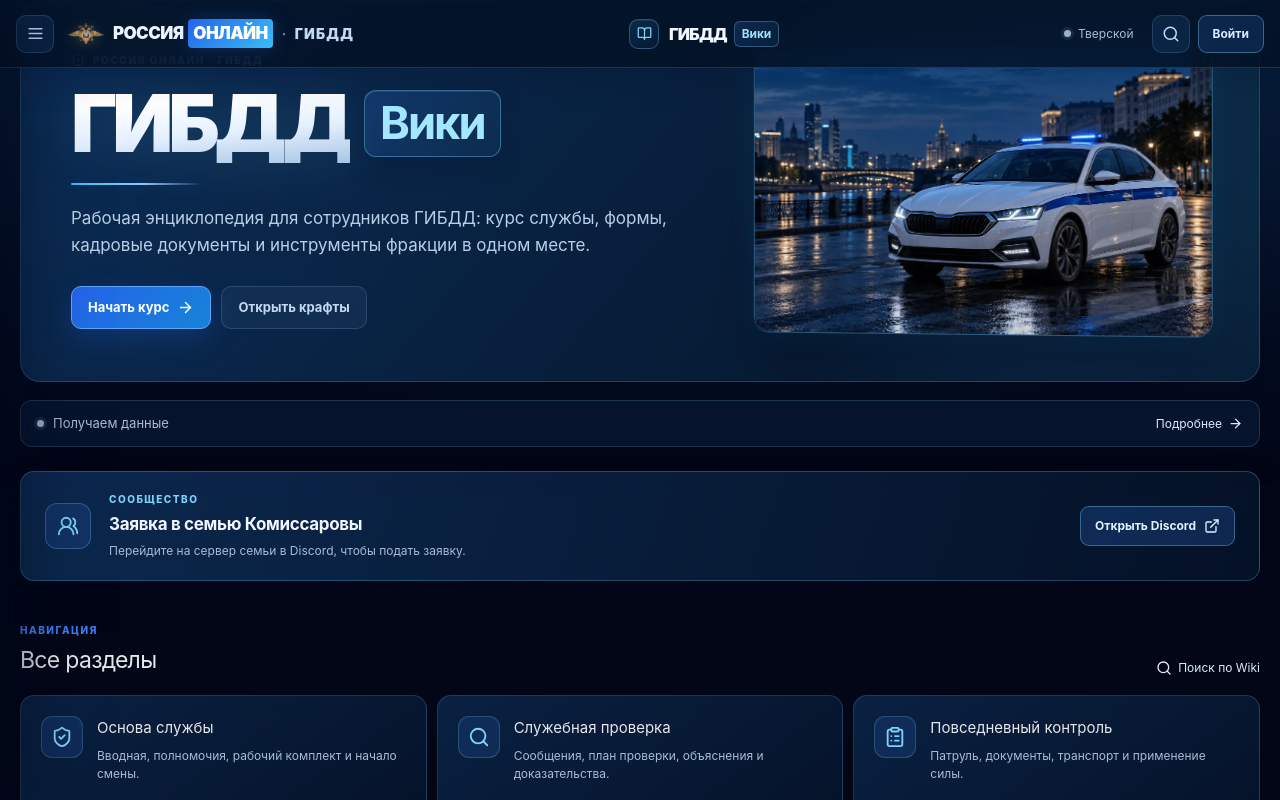
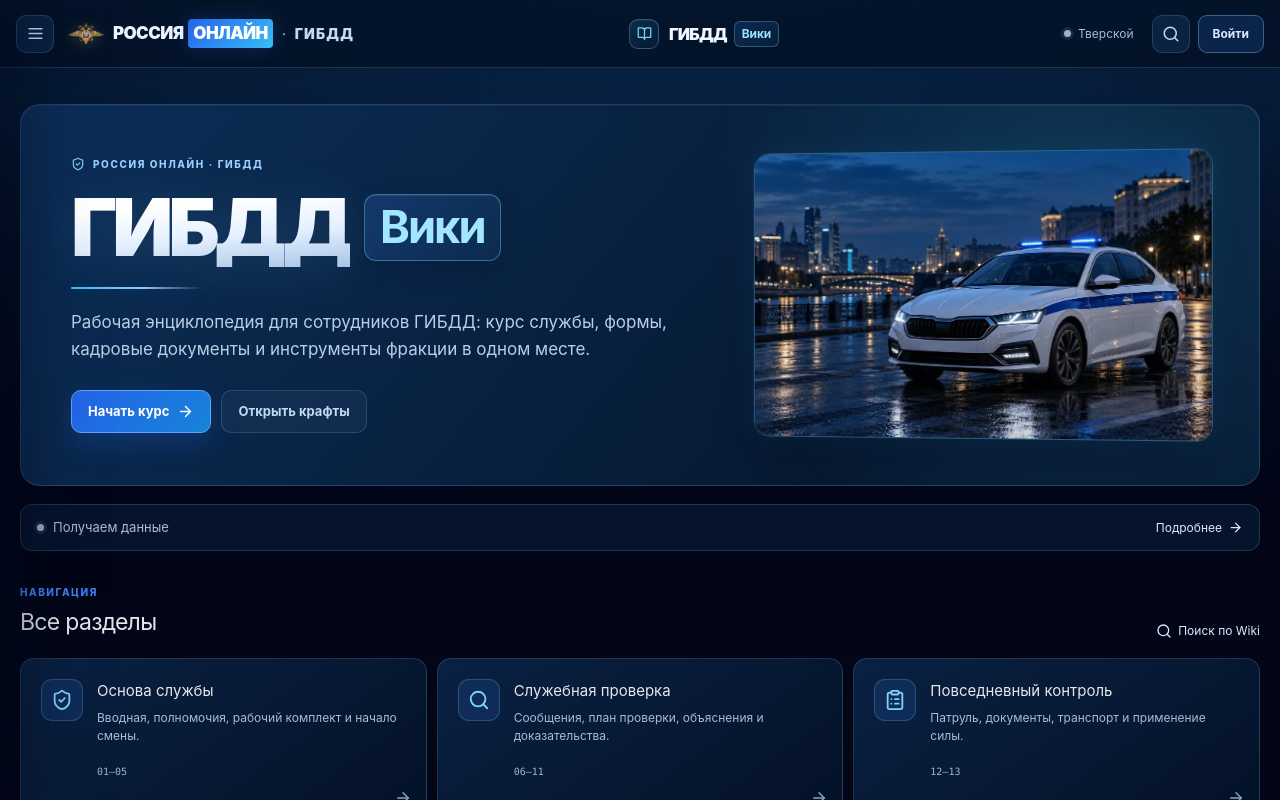
Before and after one commit to Fifoweb/ysb-russia-online-wiki, a React (Vite) app: page / in a window 1280 px wide. Shown: the top 800 px of the page. Built offline with nearby package versions, Linux system fonts and the light colour scheme; no server answers.

Commit message:
Fix homepage layout and remove family applications

```diff
--- a/package.json
+++ b/package.json
@@ -8,7 +8,7 @@
     "build": "tsc -b && vite build",
     "preview": "vite preview",
     "test:auth-privacy": "tsx --test tests/auth-privacy.test.ts",
-    "test:security": "tsx --test tests/auth-privacy.test.ts tests/security-hardening.test.ts",
+    "test:security": "tsx --test tests/auth-privacy.test.ts tests/security-hardening.test.ts tests/home-layout.test.ts",
     "bot": "npx tsx src/bot/bot.ts"
   },
   "dependencies": {
--- a/src/App.tsx
+++ b/src/App.tsx
@@ -90,7 +90,7 @@
     <div className="min-h-screen site-shell text-gray-200">
       <Sidebar currentPath={path} onNavigate={navigate} isOpen={sidebarOpen} onToggle={() => setSidebarOpen(!sidebarOpen)} />
       <Header onToggleSidebar={() => setSidebarOpen(!sidebarOpen)} currentTitle={path} onNavigate={navigate} sidebarOpen={sidebarOpen} />
-      <main className="site-main pt-20 px-4 md:px-8 pb-20 min-h-screen relative z-10">
+      <main className={`site-main px-4 md:px-8 pb-20 min-h-screen relative z-10${sidebarOpen ? ' site-main-with-sidebar' : ''}`}>
         <AnimatePresence mode="wait" initial={false}>
           <motion.div key={path}
             initial={{ opacity: 0, y: reduceMotion ? 0 : 12 }}
--- a/src/index.css
+++ b/src/index.css
@@ -183,7 +183,10 @@
 .site-shell { min-height: 100vh; background: radial-gradient(ellipse 75% 35% at 55% -5%, rgba(22,85,153,.32), transparent), linear-gradient(180deg, #061a33 0, #020617 480px); }
 .site-shell::before { content: ''; position: fixed; inset: 0; pointer-events: none; opacity: .13; background-image: linear-gradient(rgba(147,197,253,.12) 1px, transparent 1px), linear-gradient(90deg, rgba(147,197,253,.12) 1px, transparent 1px); background-size: 48px 48px; mask-image: linear-gradient(to bottom, #000, transparent 85%); }
 .glass { background: linear-gradient(150deg, rgba(12,39,75,.88), rgba(5,20,43,.82)); backdrop-filter: blur(20px); -webkit-backdrop-filter: blur(20px); border-color: var(--wiki-border); box-shadow: 0 16px 48px rgba(0,7,24,.24); }
-.site-main { width: min(1240px, 100%); margin: 0 auto; }
+.site-main { width: min(1240px, 100%); margin: 0 auto; padding-top: 104px; }
+@media (min-width: 1024px) {
+  .site-main-with-sidebar { width: min(1240px, calc(100% - 320px)); margin-left: max(320px, calc(50% - 460px)); margin-right: 0; }
+}
 .site-header { position: fixed; inset: 0 0 auto; height: 68px; z-index: 30; background: rgba(3,16,36,.82); border-bottom: 1px solid var(--wiki-border); backdrop-filter: blur(20px); -webkit-backdrop-filter: blur(20px); box-shadow: 0 8px 35px rgba(0,8,27,.18); }
 .site-header-inner { width: min(1380px, calc(100% - 32px)); height: 100%; margin: 0 auto; display: flex; align-items: center; gap: 14px; }
 .brand-lockup { display: inline-flex; align-items: center; gap: 2px; border: 0; background: none; color: var(--wiki-text); font-weight: 900; letter-spacing: -.04em; cursor: pointer; white-space: nowrap; }
@@ -249,18 +252,10 @@
 .home-intro-photo img { display: block; width: 100%; height: 100%; object-fit: cover; object-position: center; transition: transform .55s ease; }
 .home-intro:hover .home-intro-photo { transform: perspective(850px) rotateY(-1deg) translateY(-3px); box-shadow: 0 26px 55px rgba(0,8,27,.48), 0 0 38px rgba(56,189,248,.18); }
 .home-intro:hover .home-intro-photo img { transform: scale(1.025); }
-.status-strip { display: flex; align-items: center; justify-content: space-between; gap: 16px; margin: 18px 0 42px; padding: 13px 16px; border: 1px solid var(--wiki-border); border-radius: 12px; color: var(--wiki-muted); background: rgba(8,27,54,.68); backdrop-filter: blur(16px); font-size: 13px; }
+.status-strip { display: flex; align-items: center; justify-content: space-between; gap: 16px; margin: 18px 0 34px; padding: 13px 16px; border: 1px solid var(--wiki-border); border-radius: 12px; color: var(--wiki-muted); background: rgba(8,27,54,.68); backdrop-filter: blur(16px); font-size: 13px; }
 .status-strip-label { display: flex; align-items: center; gap: 9px; }
 .status-strip button, .text-button { display: inline-flex; align-items: center; gap: 6px; border: 0; color: #dbeafe; background: none; font-size: 12px; cursor: pointer; }
 .status-strip button:hover, .text-button:hover { color: var(--wiki-accent); }
-.family-invite { display: flex; align-items: center; gap: 18px; padding: 20px 24px; margin: -18px 0 42px; border: 1px solid rgba(125,211,252,.26); border-radius: 14px; background: linear-gradient(110deg, rgba(14,48,90,.82), rgba(5,20,43,.78)); box-shadow: 0 16px 38px rgba(0,8,27,.18); }
-.family-invite-icon { width: 46px; height: 46px; flex: 0 0 auto; display: flex; align-items: center; justify-content: center; border: 1px solid rgba(125,211,252,.28); border-radius: 12px; color: #7dd3fc; background: rgba(59,130,246,.14); }
-.family-invite-copy { min-width: 0; flex: 1; }
-.family-invite-copy .eyebrow { margin-bottom: 5px; color: #7dd3fc; }
-.family-invite h2 { margin: 0 0 4px; color: #f0f7ff; font-size: 17px; font-weight: 700; letter-spacing: -.02em; }
-.family-invite-copy p:last-child { margin: 0; color: var(--wiki-muted); font-size: 12px; line-height: 1.5; }
-.family-invite-link { display: inline-flex; align-items: center; justify-content: center; gap: 8px; flex: 0 0 auto; min-height: 40px; padding: 9px 14px; border: 1px solid rgba(125,211,252,.38); border-radius: 9px; color: #e0f2fe; background: rgba(59,130,246,.2); font-size: 12px; font-weight: 700; text-decoration: none; white-space: nowrap; transition: transform .2s, border-color .2s, background .2s; }
-.family-invite-link:hover { transform: translateY(-2px); border-color: #7dd3fc; background: rgba(59,130,246,.34); }
 .section-heading { display: flex; align-items: end; justify-content: space-between; gap: 12px; margin: 0 0 18px; }
 .section-heading.compact { margin-top: 42px; }
 .section-heading h2 { margin: 5px 0 0; font-size: 23px; letter-spacing: -.03em; }
@@ -404,7 +399,7 @@
 @keyframes loader-spin { to { transform: rotate(360deg); } }
 
 @supports (animation-timeline: view()) {
-  .wiki-content > section.glass, .home-page > .section-heading, .home-page > .family-invite { animation: reveal-panel linear both; animation-timeline: view(); animation-range: entry 0% cover 20%; }
+  .wiki-content > section.glass, .home-page > .section-heading { animation: reveal-panel linear both; animation-timeline: view(); animation-range: entry 0% cover 20%; }
 }
 @keyframes reveal-panel { from { opacity: .65; transform: translateY(18px); } to { opacity: 1; transform: translateY(0); } }
 
@@ -414,9 +409,8 @@
 @media (max-width: 900px) { .header-wordmark-icon { display: none; } .header-wordmark-name { font-size: 15px; } .header-title { gap: 8px; } }
 @media (max-width: 640px) { .home-intro h1.home-title { gap: 11px; margin: 14px 0 18px; padding-bottom: 20px; font-size: clamp(36px, 9.5vw, 56px); } .home-title-wiki { border-radius: 9px; } .home-title::after { width: 100px; } .home-intro .home-intro-kicker { font-size: 9px; letter-spacing: .11em; } }
 @media (max-width: 640px) { .site-header-inner { width: calc(100% - 20px); gap: 9px; } .brand-lockup { order: 1; } .menu-button { order: 0; } .header-title { display: none; } .header-actions { order: 2; margin-left: auto; } .online-pill { padding: 8px 4px; } .home-intro { min-height: 0; padding: 32px 22px; } .home-intro-photo { aspect-ratio: 1.55; } .home-lead { font-size: 15px; } .catalog-cards, .tool-grid { grid-template-columns: 1fr; } .section-heading { align-items: start; flex-direction: column; } .toolbar { display: block; } .segmented { margin-top: 8px; overflow-x: auto; } .craft-grid { grid-template-columns: repeat(2, minmax(0, 1fr)); gap: 7px; } .craft-image-wrap { height: 124px; } .craft-card-title { min-height: 55px; font-size: 11px; } .page-heading-row { align-items: start; flex-direction: column; } .period-tabs { align-self: stretch; } .period-tabs button { flex: 1; } }
-@media (max-width: 760px) { .online-pill { display: none; } .site-main { padding-top: 88px; } }
+@media (max-width: 760px) { .online-pill { display: none; } .site-main { padding-top: 94px; } }
 @media (max-width: 640px) { .wiki-content table { display: block; max-width: 100%; overflow-x: auto; } .wiki-content > .glass:first-child { margin-bottom: 18px; } .site-main { padding-bottom: 50px; } .status-strip { margin-bottom: 32px; } .application-heading { align-items: flex-start; gap: 13px; } .application-heading-icon { width: 44px; height: 44px; border-radius: 12px; } }
-@media (max-width: 640px) { .family-invite { flex-wrap: wrap; gap: 14px; padding: 18px; margin: -8px 0 34px; } .family-invite-copy { flex: 1 1 calc(100% - 64px); } .family-invite-link { width: 100%; } }
 @media (max-width: 450px) { .brand-unit, .brand-divider, .profile-name { display: none; } .brand-white, .brand-accent { font-size: 14px; } .brand-emblem { width: 28px; height: 28px; margin-right: 4px; } .header-actions { gap: 6px; } }
-@media (prefers-reduced-motion: reduce) { .wiki-content > section.glass, .home-page > .section-heading, .home-page > .family-invite { animation: none !important; } .home-intro-photo, .home-intro:hover .home-intro-photo, .home-intro:hover .home-intro-photo img { transform: none; } }
+@media (prefers-reduced-motion: reduce) { .wiki-content > section.glass, .home-page > .section-heading { animation: none !important; } .home-intro-photo, .home-intro:hover .home-intro-photo, .home-intro:hover .home-intro-photo img { transform: none; } }
 @media (prefers-reduced-motion: reduce) { *, *::before, *::after { scroll-behavior: auto !important; animation-duration: .01ms !important; animation-iteration-count: 1 !important; transition-duration: .01ms !important; } }
--- a/src/pages/Home.tsx
+++ b/src/pages/Home.tsx
@@ -1,6 +1,6 @@
 import { useEffect, useState } from 'react';
 import { motion, useReducedMotion } from 'framer-motion';
-import { ArrowRight, BookOpen, ClipboardList, ExternalLink, Factory, FileText, Search, Server, ShieldCheck, UsersRound, Wifi } from 'lucide-react';
+import { ArrowRight, BookOpen, ClipboardList, Factory, FileText, Search, Server, ShieldCheck, Wifi } from 'lucide-react';
 import PageTransition from '../components/PageTransition';
 import { navItems } from '../data/navigation';
 import { fetchTverskoyOnline } from '../lib/online';
@@ -38,18 +38,6 @@
 
     <section className="status-strip"><div className="status-strip-label"><span className={online === null ? 'status-dot status-dot-pending' : 'status-dot'} /><span>{online === null ? 'Получаем данные' : `${online.toLocaleString('ru-RU')} онлайн в Тверском`}</span></div><button onClick={() => onNavigate('/servers')}>Подробнее <ArrowRight size={15} /></button></section>
 
-    <section className="family-invite" aria-labelledby="family-invite-title">
-      <span className="family-invite-icon" aria-hidden="true"><UsersRound size={22} /></span>
-      <div className="family-invite-copy">
-        <p className="eyebrow">СООБЩЕСТВО</p>
-        <h2 id="family-invite-title">Заявка в семью Комиссаровы</h2>
-        <p>Перейдите на сервер семьи в Discord, чтобы подать заявку.</p>
-      </div>
-      <a href="https://discord.gg/freakez" target="_blank" rel="noopener noreferrer" className="family-invite-link">
-        Открыть Discord <ExternalLink size={16} aria-hidden="true" />
-      </a>
-    </section>
-
     <div className="section-heading"><div><p className="eyebrow">НАВИГАЦИЯ</p><h2>Все разделы</h2></div><button className="text-button" onClick={() => window.dispatchEvent(new CustomEvent('open-wiki-search'))}><Search size={16} /> Поиск по Wiki</button></div>
     <div className="catalog-cards">
       {courseCards.map((card, index) => {
```
Also changed, not shown: 1 other file (tests, documents, lock files or other folders).
